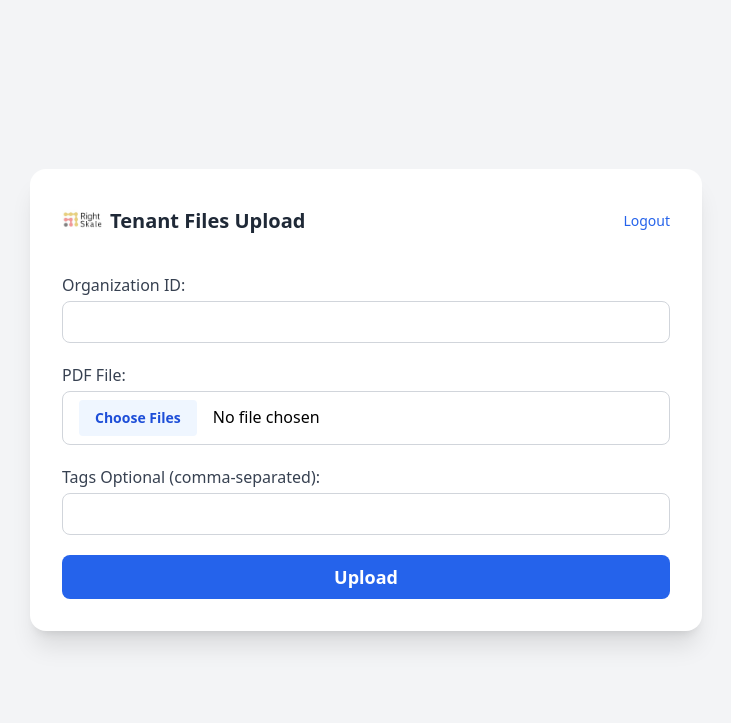
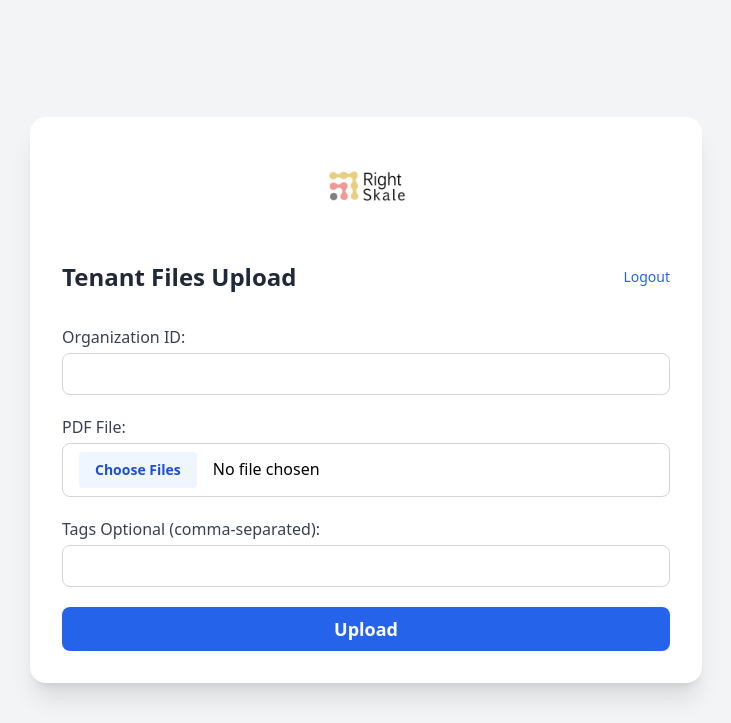
Before and after one commit to anshrightskale/MultiTenantPDFApp, a Flask app: page / in a window 1280 px wide. Shown: the top 723 px of the page, without its empty margins (274-1005 px from the left). Run offline with Flask 3, Linux system fonts and the light colour scheme; the visitor is signed in with stand-in values (Sample User, id 1); some libraries are stand-ins or nearby versions.

Commit message:
fixed UI for login and upload page

```diff
--- a/templates/index.html
+++ b/templates/index.html
@@ -9,12 +9,14 @@
 <body class="bg-gray-100 min-h-screen flex items-center justify-center p-6">
   <div class="w-full max-w-2xl bg-white shadow-xl rounded-2xl p-8 space-y-8">
 
-    <!-- Header -->
+    <!-- Centered Logo -->
+    <div class="flex justify-center">
+      <img src="/static/right-skale-logo.jpeg" alt="Company Logo" class="h-20 object-contain">
+    </div>
+
+    <!-- Header Text + Logout -->
     <div class="flex justify-between items-center">
-      <div class="flex items-center gap-2">
-        <img src="/static/right-skale-logo.jpeg" alt="Company Logo" class="h-10 object-contain">
-        <h2 class="text-xl font-semibold text-gray-800">Tenant Files Upload</h2>
-      </div>
+      <h2 class="text-2xl font-bold text-gray-800">Tenant Files Upload</h2>
       <a href="{{ url_for('logout') }}" class="text-sm text-blue-600 hover:underline">Logout</a>
     </div>
 
@@ -75,14 +77,12 @@
         return;
       }
 
-      // Show fake progress bar
       progressContainer.classList.remove("hidden");
       progressBar.style.width = "0%";
 
       const formData = new FormData(form);
       const totalFiles = files.length;
 
-      // Simulate progress bar
       let progress = 0;
       const interval = setInterval(() => {
         progress += 10;
@@ -90,22 +90,18 @@
         if (progress >= 100) clearInterval(interval);
       }, 100);
 
-      // Actual Upload
       const response = await fetch("/", {
         method: "POST",
         body: formData
       });
 
-      // After response
       clearInterval(interval);
       progressBar.style.width = `100%`;
 
       if (response.redirected) {
-        // Show success modal
         uploadCount.textContent = `Uploaded ${totalFiles} file(s) successfully.`;
         modal.classList.remove("hidden");
 
-        // Reset form
         form.reset();
         setTimeout(() => {
           progressContainer.classList.add("hidden");
--- a/templates/login.html
+++ b/templates/login.html
@@ -14,7 +14,7 @@
       <img src="/static/right-skale-logo.jpeg" alt="Right Skale Logo" class="h-16 object-contain">
     </div>
 
-    <h2 class="text-2xl font-bold text-center text-gray-800">Login to Right Skale App</h2>
+    <h2 class="text-2xl font-bold text-center text-gray-800">Login</h2>
 
     <form method="POST" class="space-y-4" onsubmit="sanitizeInputs()">
 
```
